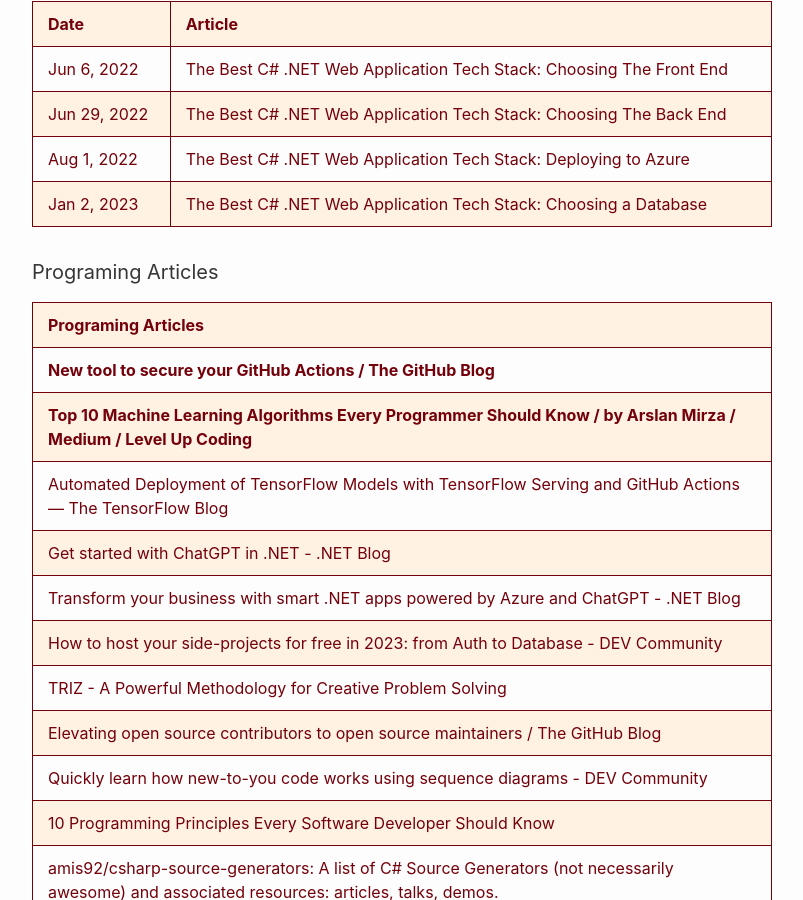
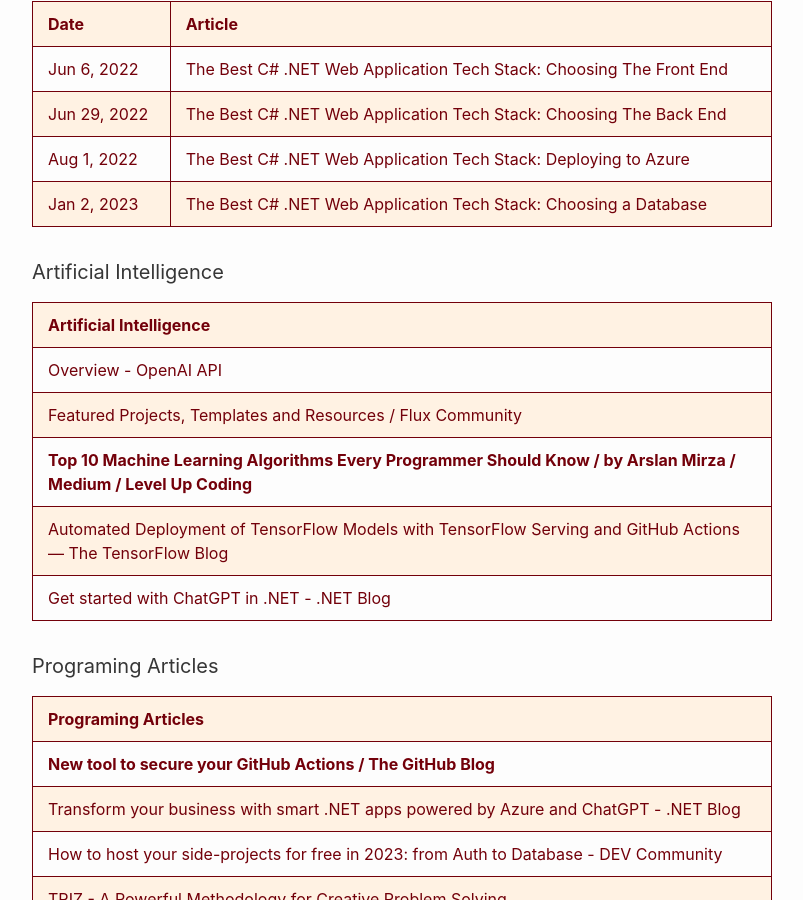
Before and after one commit to RalphHightower/RalphHightower, a Jekyll site: the page built from ProgrammingArticles.md, in a window 1280 px wide and 900 px high, scrolled down 1689 px. Shown: the whole window, without its empty margins (238-1041 px from the left). Built offline with Jekyll 4.4.1, drawn with Linux system fonts in a browser that asks for light colours; our own code applies the rules of GitHub Pages for plain Markdown files.

Commit message:
[docs](doc): (extended description)
| [Overview - OpenAI API](https://platform.openai.com/overview ) |
| [Featured Projects, Templates and Resources / Flux Community](https://www.flux.ai/p/projects ) |
| **[Top 10 Machine Learning Algorithms Every Programmer Should Know / by Arslan Mirza / Medium / Level Up Coding](https://levelup.gitconnected.com/top-10-machine-learning-algorithms-every-programmer-should-know-82cabadfbdd9)** |
| [Automated Deployment of TensorFlow Models with TensorFlow Serving and GitHub Actions — The TensorFlow Blog](https://blog.tensorflow.org/2022/09/automated-deployment-of-tensorflow-models-with-tensorflow-serving-and-github-actions.html ) |
| [Get started with ChatGPT in .NET - .NET Blog](https://devblogs.microsoft.com/dotnet/?p=45756 ) |

```diff
--- a/ProgrammingArticles.md
+++ b/ProgrammingArticles.md
@@ -15,14 +15,21 @@
 | Aug 1, 2022 | [The Best C# .NET Web Application Tech Stack: Deploying to Azure](https://michaelscodingspot.com/deploying-to-azure/) |
 | Jan 2, 2023 | [The Best C# .NET Web Application Tech Stack: Choosing a Database](https://michaelscodingspot.com/azure-databases/) |
 
+#### Artificial Intelligence
+
+| Artificial Intelligence |
+|---|
+| [Overview - OpenAI API](https://platform.openai.com/overview ) |
+| [Featured Projects, Templates and Resources / Flux Community](https://www.flux.ai/p/projects ) |
+| **[Top 10 Machine Learning Algorithms Every Programmer Should Know / by Arslan Mirza / Medium / Level Up Coding](https://levelup.gitconnected.com/top-10-machine-learning-algorithms-every-programmer-should-know-82cabadfbdd9)** |
+| [Automated Deployment of TensorFlow Models with TensorFlow Serving and GitHub Actions — The TensorFlow Blog](https://blog.tensorflow.org/2022/09/automated-deployment-of-tensorflow-models-with-tensorflow-serving-and-github-actions.html ) |
+| [Get started with ChatGPT in .NET - .NET Blog](https://devblogs.microsoft.com/dotnet/?p=45756 ) |
+
 #### Programing Articles
 
 | Programing Articles |
 |---|
 | **[New tool to secure your GitHub Actions / The GitHub Blog](https://github.blog/2023-06-26-new-tool-to-secure-your-github-actions/ )** |
-| **[Top 10 Machine Learning Algorithms Every Programmer Should Know / by Arslan Mirza / Medium / Level Up Coding](https://levelup.gitconnected.com/top-10-machine-learning-algorithms-every-programmer-should-know-82cabadfbdd9)** |
-| [Automated Deployment of TensorFlow Models with TensorFlow Serving and GitHub Actions — The TensorFlow Blog](https://blog.tensorflow.org/2022/09/automated-deployment-of-tensorflow-models-with-tensorflow-serving-and-github-actions.html ) |
-| [Get started with ChatGPT in .NET - .NET Blog](https://devblogs.microsoft.com/dotnet/?p=45756 ) |
 | [Transform your business with smart .NET apps powered by Azure and ChatGPT - .NET Blog](https://devblogs.microsoft.com/dotnet/transform-business-smart-dotnet-apps-azure-chatgpt/ ) |
 | [How to host your side-projects for free in 2023: from Auth to Database - DEV Community](https://livecycle.io/blogs/free-hosting-2023/ ) |
 | [TRIZ - A Powerful Methodology for Creative Problem Solving](https://www.mindtools.com/amtcc5f/triz ) |
```
